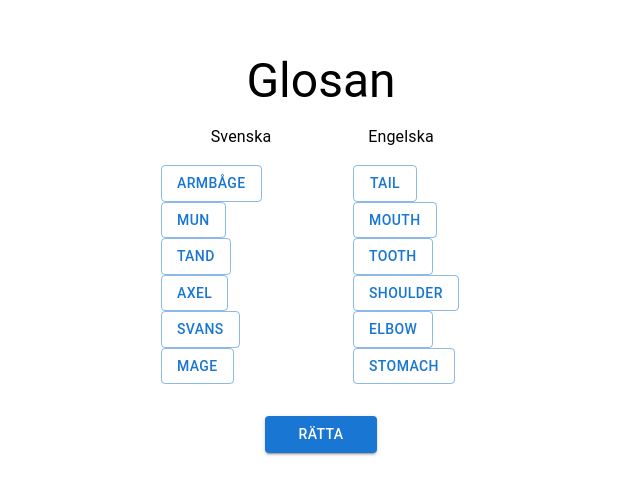
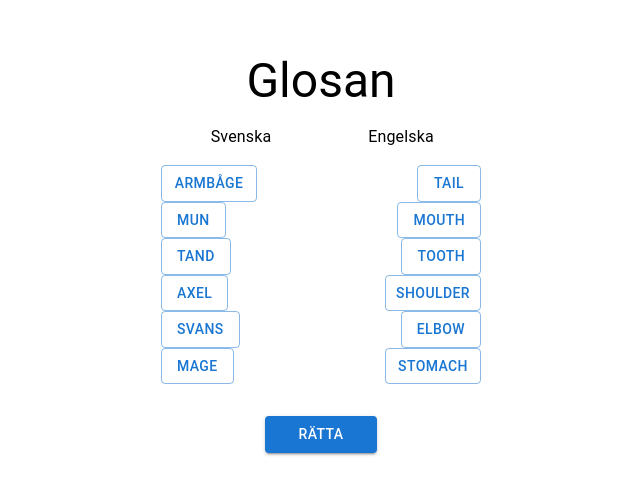
Before and after one commit to Nicklas-Holmqvist/language-learning, a React (Create React App) app: page / in a window 1280 px wide. Shown: the part 107-602 px from the top of the page, without its empty margins (319-959 px from the left). Built offline with nearby package versions, Linux system fonts and the light colour scheme.

Commit message:
creating local db for weeklists

```diff
--- a/public/index.html
+++ b/public/index.html
@@ -10,6 +10,9 @@
       content="Web site created using create-react-app"
     />
     <link rel="apple-touch-icon" href="%PUBLIC_URL%/logo192.png" />
+    <link rel="preconnect" href="https://fonts.googleapis.com">
+    <link rel="preconnect" href="https://fonts.gstatic.com" crossorigin>
+    <link href="https://fonts.googleapis.com/css2?family=Jura:wght@300&family=Permanent+Marker&family=Sen&display=swap" rel="stylesheet">
     <!--
       manifest.json provides metadata used when your web app is installed on a
       user's mobile device or desktop. See https://developers.google.com/web/fundamentals/web-app-manifest/
@@ -24,6 +27,9 @@
       work correctly both with client-side routing and a non-root public URL.
       Learn how to configure a non-root public URL by running `npm run build`.
     -->
+    <style>
+      body {font-family: Permanent Marker, cursive;}
+    </style>
     <title>React App</title>
   </head>
   <body>
--- a/src/App.tsx
+++ b/src/App.tsx
@@ -1,6 +1,7 @@
 import React from 'react';
 import './App.css';
 import List from './components/List/List';
+import "./styles/basic.css";
 
 function App() {
   return (
--- a/src/components/List/List.tsx
+++ b/src/components/List/List.tsx
@@ -1,6 +1,7 @@
 import { Button, Grid, Typography } from '@mui/material';
 import React, { useEffect, useState } from 'react'
 import useStyles from './styles';
+import { weekThree } from '../../db/wordLists';
 
 const List = () => {
 
@@ -9,8 +10,8 @@ const List = () => {
     const [loaded, setLoaded] = useState(true)
     const [corrected, setCorrected] = useState(false)
 
-    const [list, setList] = useState([{i:1,w:'mun',b:false,n:'',c:undefined}, {i:2,w:'tand',b:false,n:'',c:false}, {i:3,w:'mage',b:false,n:'',c:false}, {i:4,w:'svans',b:false,n:'',c:false}, {i:5,w:'armbåge',b:false,n:'',c:false}, {i:6,w:'axel',b:false,n:'',c:false}])
-    const [listTwo, setListTwo] = useState([{i:1,w:'mouth',b:false,n:'',c:false}, {i:2,w:'tooth',b:false,n:'',c:false}, {i:3,w:'stomach',b:false,n:'',c:false}, {i:4,w:'tail',b:false,n:'',c:false}, {i:5,w:'elbow',b:false,n:'',c:false}, {i:6,w:'shoulder',b:false,n:'',c:false}])
+    const [list, setList] = useState(weekThree[0])
+    const [listTwo, setListTwo] = useState(weekThree[1])
 
     useEffect(() => {
         if(loaded === true) {
@@ -97,13 +98,13 @@ const List = () => {
             >
                 {word.w}
         </Button>
-        {word.n !== '' && <Typography className={classes.choiceLeft}>{word.n}</Typography>}
+        <Typography className={classes.choiceLeft}>{word.n !== '' && word.n}</Typography>
     </Grid>
     )
 
     const mapListTwo = listTwo.map((word) =>
         <Grid key={word.i} item direction='row' className={classes.wordRight}>
-        {word.n !== '' && <Typography className={classes.choiceRight}>{word.n}</Typography>}
+       <Typography className={classes.choiceRight}>{word.n !== '' && word.n}</Typography>
         <Button
             onClick={handleChoice}
             variant={word.b ? 'contained' : 'outlined'}
--- /dev/null
+++ b/src/db/wordLists.tsx
@@ -0,0 +1 @@
+export const weekThree = [[{i:1,w:'mun',b:false,n:'',c:undefined}, {i:2,w:'tand',b:false,n:'',c:false}, {i:3,w:'mage',b:false,n:'',c:false}, {i:4,w:'svans',b:false,n:'',c:false}, {i:5,w:'armbåge',b:false,n:'',c:false}, {i:6,w:'axel',b:false,n:'',c:false}],[{i:1,w:'mouth',b:false,n:'',c:false}, {i:2,w:'tooth',b:false,n:'',c:false}, {i:3,w:'stomach',b:false,n:'',c:false}, {i:4,w:'tail',b:false,n:'',c:false}, {i:5,w:'elbow',b:false,n:'',c:false}, {i:6,w:'shoulder',b:false,n:'',c:false}]]
--- /dev/null
+++ b/src/styles/basic.css
@@ -0,0 +1,5 @@
+body {
+    font-family: 'Jura', sans-serif;
+    font-family: 'Permanent Marker', cursive;
+    font-family: 'Sen', sans-serif;
+}
```
Also changed, not shown: src/assets/icons8-duolingo-logo-100.png (added), src/assets/languages.png (added).
